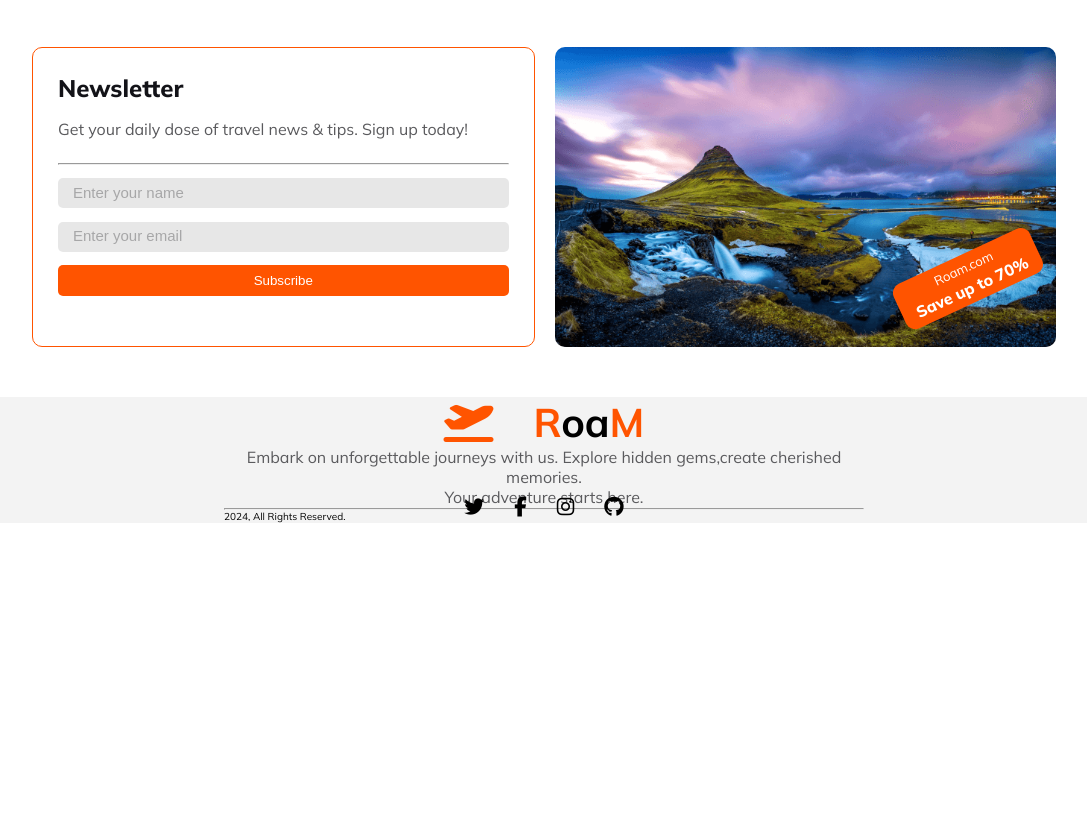
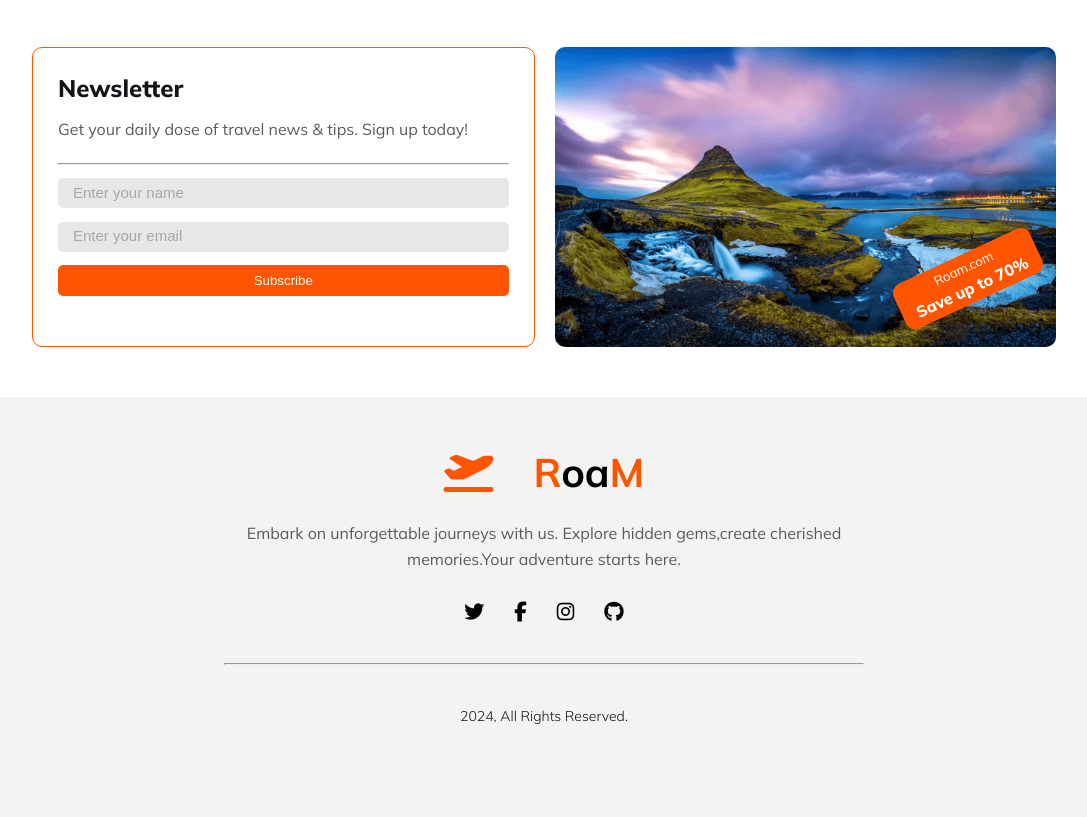
Before and after one commit to RafiulAlamRami/roam, a plain HTML site: page index.html in a window 1280 px wide. Shown: the part 3854-4671 px from the top of the page, without its empty margins (96-1183 px from the left). Before the commit the page ends 4377 px from the top, so only its background shows below. Drawn offline with Linux system fonts and the light colour scheme; grey boxes are pictures that could not be loaded.

Commit message:
update footer design

```diff
--- a/index.html
+++ b/index.html
@@ -254,7 +254,7 @@
                 <i class="fa-solid fa-plane-departure fa-2xl"></i>
                 <h1>R<span class="footer-logo-name">oa</span>M</h1>
             </div>
-            <p class="footer-des">Embark on unforgettable journeys with us. Explore hidden gems,create cherished memories.<br>Your adventure starts here.</p>
+            <p class="footer-des">Embark on unforgettable journeys with us. Explore hidden gems,create cherished memories.Your adventure starts here.</p>
             <div class="footer-social">
                 <i class="fa-brands fa-twitter fa-2xl"></i>
                 <i class="fa-brands fa-facebook-f fa-2xl"></i>
@@ -262,7 +262,7 @@
                 <i class="fa-brands fa-github fa-2xl"></i>
             </div>
             <hr>
-            <p>2024, All Rights Reserved.</p>
+            <p class="footer-copy">2024, All Rights Reserved.</p>
         </div>
     </footer>
 
--- a/style.css
+++ b/style.css
@@ -609,6 +609,7 @@ font-size: 2.5rem;
 .footer-content{
   width: 50%;
   margin: auto;
+  padding: 5em 0;
 }
 
 .footer-logo{
@@ -630,12 +631,24 @@ font-size: 2.5rem;
   font-size: 1.6rem;
   font-weight: 400;
   color:rgb(90, 90, 93);
+  margin: 1.5em 0;
+  line-height: 1.6em;
 }
 
 .footer-social{
   display: flex;
   gap: 3em;
   justify-content: center;
+  margin:4em 0 5em 0;
+}
+
+.footer-copy{
+  font-size: 1.4rem;
+  font-weight: 300;
+  color: rgb(19, 19, 24);
+  text-align: center;
+  color: rgb(19, 19, 24);
+  margin: 3em 0;
 }
 
 /* Resposive */
```
